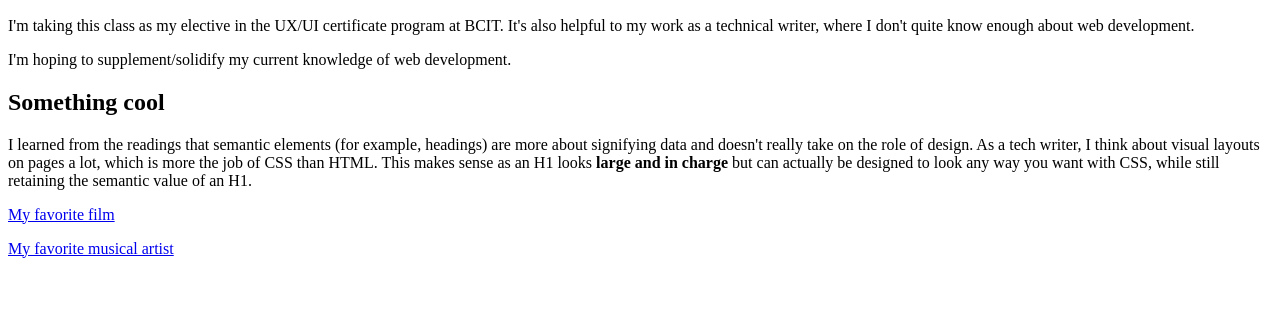
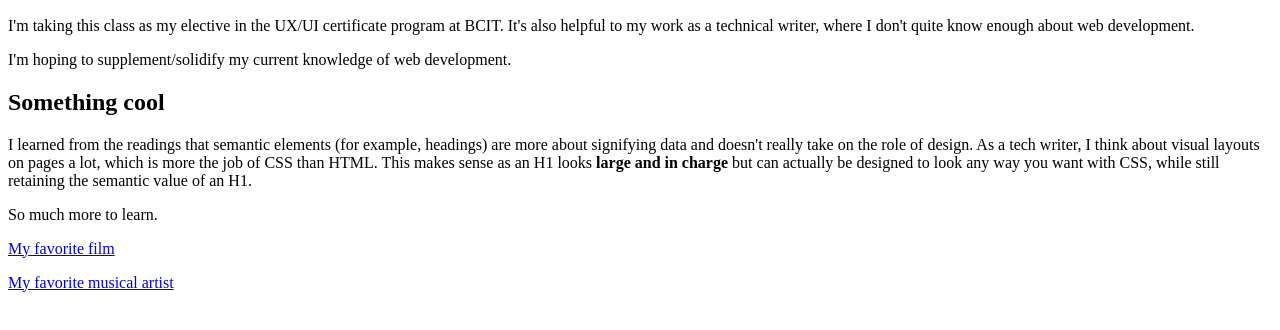
Before and after one commit to JimJimandJim/JimJimandJim.github.io, a plain HTML site: page index.html in a window 1280 px wide. Shown: the part 110-440 px from the top of the page. Drawn offline with Linux system fonts and the light colour scheme.

Commit message:
Update index.html

```diff
--- a/index.html
+++ b/index.html
@@ -12,7 +12,7 @@
 		<p>I'm hoping to supplement/solidify my current knowledge of web development.</p>
 		<h2>Something cool</h2>
 		<p>I learned from the readings that semantic elements (for example, headings) are more about signifying data and doesn't really take on the role of design. As a tech writer, I think about visual layouts on pages a lot, which is more the job of CSS than HTML. This makes sense as an H1 looks <strong>large and in charge</strong> but can actually be designed to look any way you want with CSS, while still retaining the semantic value of an H1.</p>
-
+		<p>So much more to learn.</p>
 		<p><a href="movieweek2assignment.html">My favorite film</a></p>
         <p><a href="artistweek2assignment.html">My favorite musical artist</a></p>
 	</body>
```
